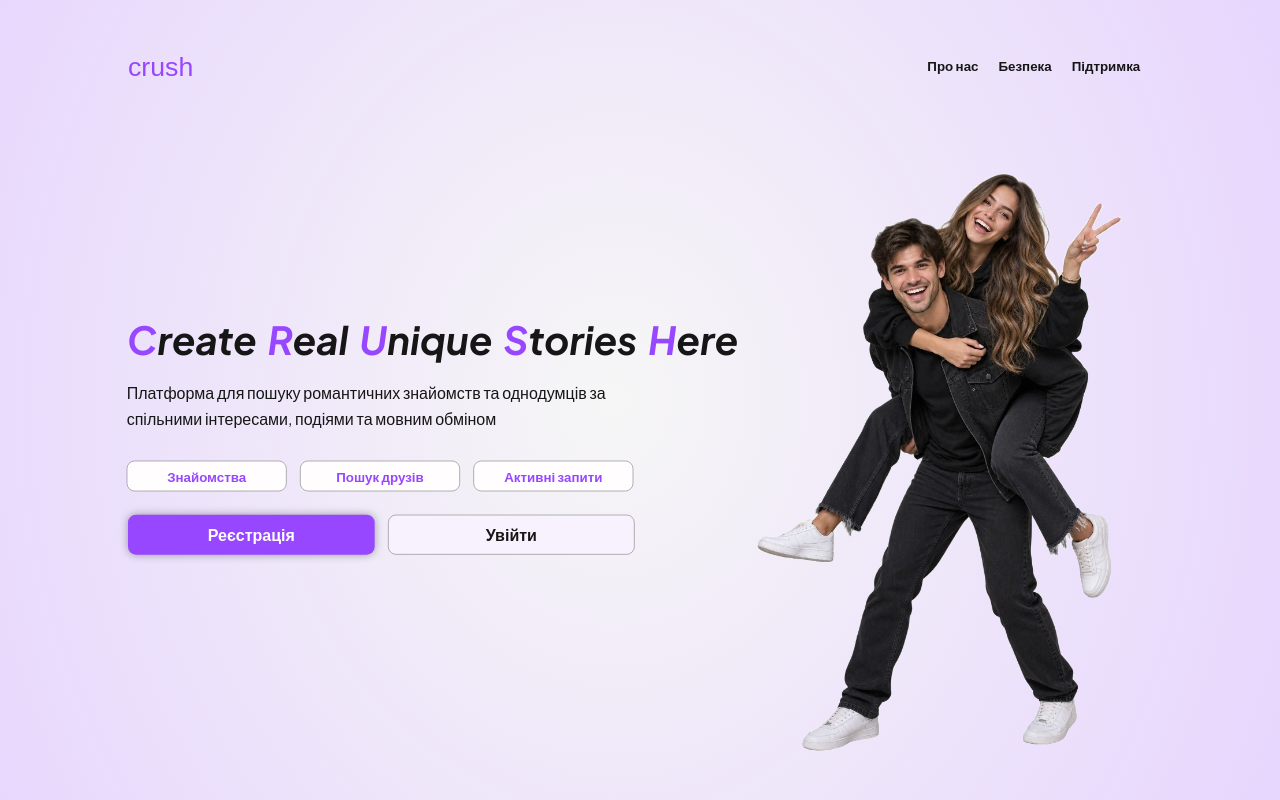
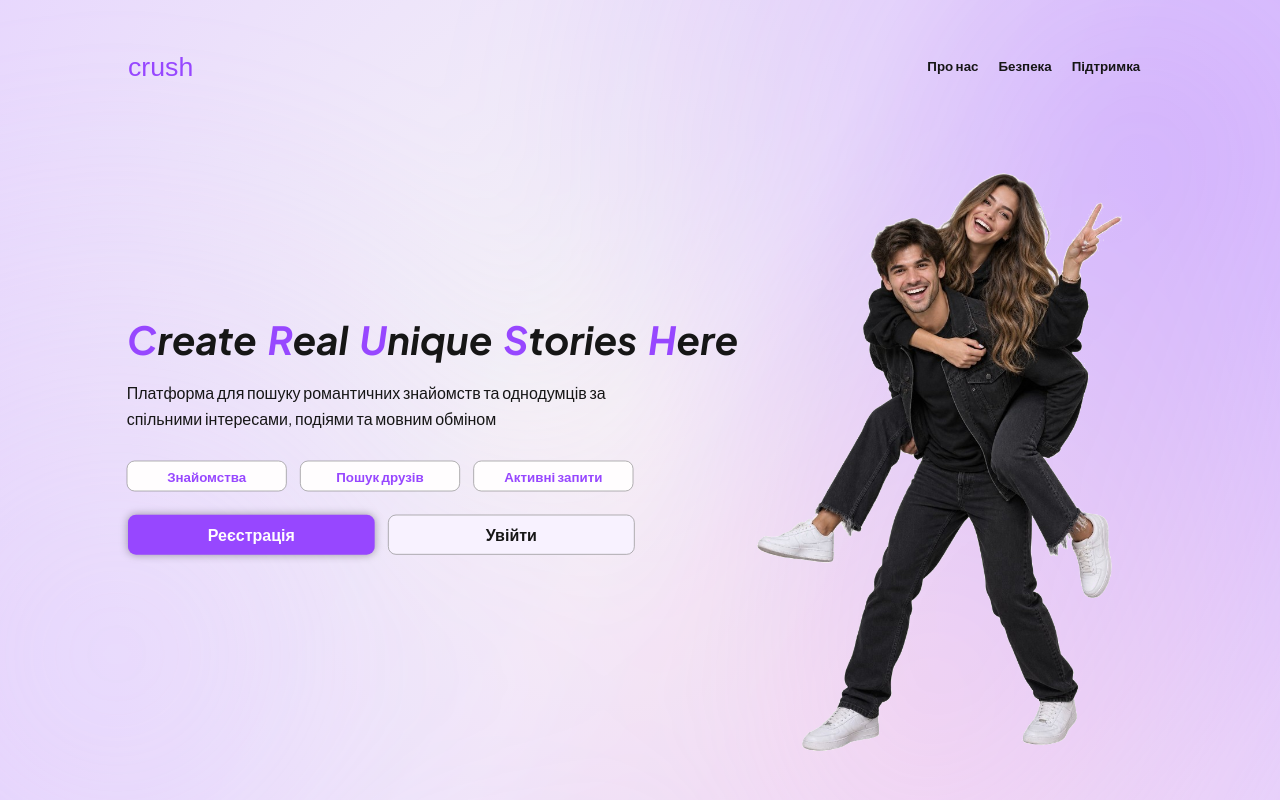
Before and after one commit to GiL77575/Tinder-diploma-infra, a Django app: page / in a window 1280 px wide. Run offline with Django 5.2, Linux system fonts and the light colour scheme; some web fonts are replaced.

Commit message:
Home - new gradient

```diff
--- a/frontend/static/css/home.css
+++ b/frontend/static/css/home.css
@@ -1,4 +1,82 @@
 /* crush — landing content (Figma 1920×1080), лише home */
+
+/* Soft orbs + glass sheen — test (лише home; легко відкотити) */
+body.page-home .crush-viewport::before {
+    content: "";
+    position: absolute;
+    inset: -20% -12%;
+    z-index: 0;
+    pointer-events: none;
+    background:
+        radial-gradient(
+            circle at 82% 28%,
+            rgba(151, 71, 255, 0.28) 0%,
+            transparent 42%
+        ),
+        radial-gradient(
+            circle at 68% 78%,
+            rgba(255, 170, 220, 0.26) 0%,
+            transparent 40%
+        ),
+        radial-gradient(
+            circle at 18% 72%,
+            rgba(228, 208, 255, 0.3) 0%,
+            transparent 38%
+        );
+    filter: blur(56px);
+    animation: soft-orbs-drift 20s ease-in-out infinite alternate;
+}
+
+body.page-home .crush-viewport::after {
+    content: "";
+    position: absolute;
+    inset: -10%;
+    z-index: 0;
+    pointer-events: none;
+    background: linear-gradient(
+        118deg,
+        transparent 0%,
+        transparent 38%,
+        rgba(255, 255, 255, 0.22) 48%,
+        rgba(255, 253, 254, 0.38) 52%,
+        rgba(255, 255, 255, 0.16) 56%,
+        transparent 66%,
+        transparent 100%
+    );
+    mix-blend-mode: soft-light;
+    animation: glass-sheen 14s ease-in-out infinite alternate;
+}
+
+body.page-home .crush-frame {
+    z-index: 1;
+}
+
+@keyframes soft-orbs-drift {
+    0% {
+        transform: translate3d(0, 0, 0) scale(1);
+    }
+    100% {
+        transform: translate3d(-2.5%, 2%, 0) scale(1.05);
+    }
+}
+
+@keyframes glass-sheen {
+    0% {
+        transform: translate3d(-4%, -2%, 0) rotate(0deg);
+        opacity: 0.55;
+    }
+    100% {
+        transform: translate3d(5%, 3%, 0) rotate(2deg);
+        opacity: 0.9;
+    }
+}
+
+@media (prefers-reduced-motion: reduce) {
+    body.page-home .crush-viewport::before,
+    body.page-home .crush-viewport::after {
+        animation: none;
+    }
+}
 
 .landing-info {
     position: absolute;
```
